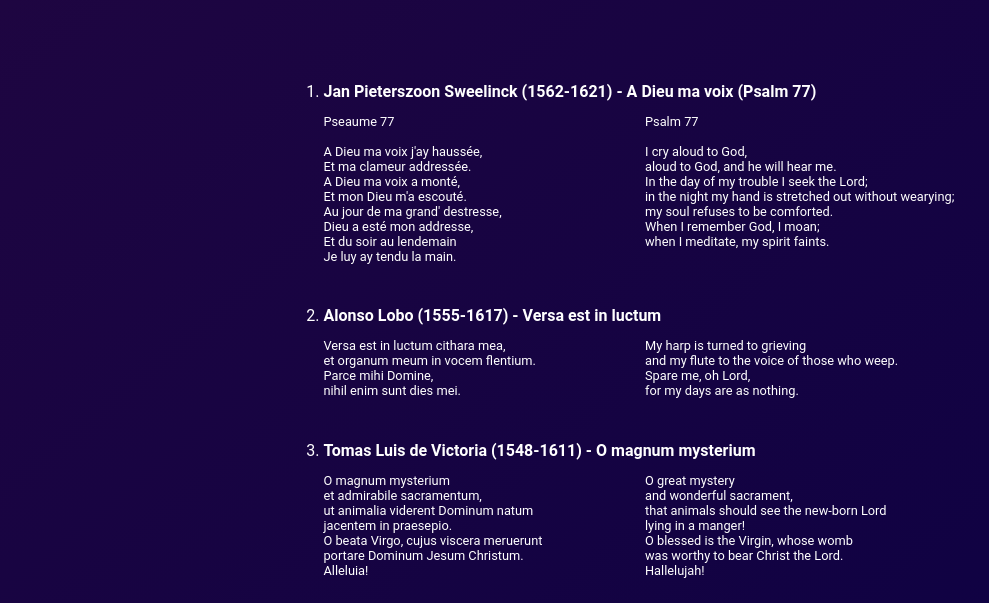
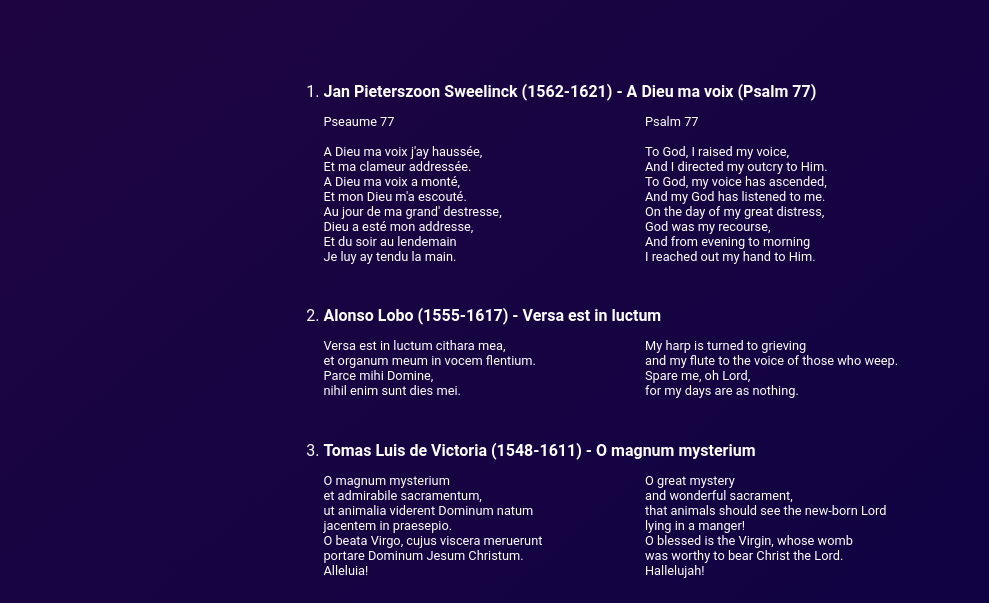
Before and after one commit to tomsembl/D-octa-Lyrics, a plain HTML site: page index.html in a window 1280 px wide. Shown: the part 197-800 px from the top of the page, without its empty margins (0-989 px from the left). Drawn offline with Linux system fonts and the light colour scheme; a web font is replaced by a local one.

Commit message:
Update index.html

```diff
--- a/index.html
+++ b/index.html
@@ -98,13 +98,14 @@
                         Je luy ay tendu la main.<br></p>
                     <p>Psalm 77<br>
                         <br>
-                        I cry aloud to God,<br>
-                        aloud to God, and he will hear me.<br>
-                        In the day of my trouble I seek the Lord; <br>
-                        in the night my hand is stretched out without wearying;<br>
-                        my soul refuses to be comforted.<br>
-                        When I remember God, I moan;<br>
-                        when I meditate, my spirit faints.<br></p>
+                        To God, I raised my voice,<br>
+                        And I directed my outcry to Him.<br>
+                        To God, my voice has ascended,<br>
+                        And my God has listened to me.<br>
+                        On the day of my great distress,<br>
+                        God was my recourse,<br>
+                        And from evening to morning<br>
+                        I reached out my hand to Him.<br></p>
                 </div>
             </li>
             <li>
```
